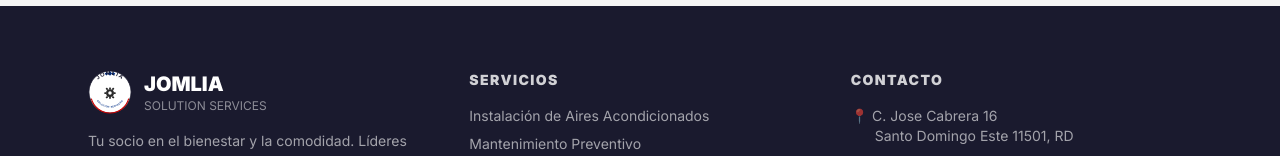
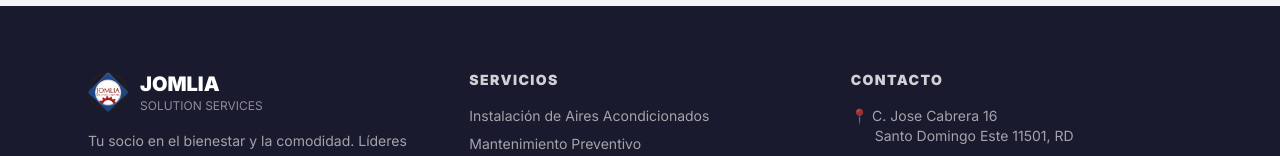
Before and after one commit to FreddyAquinoPortes/jomlia-landing, a Next.js app: page / in a window 1280 px wide. Shown: the part 4821-4977 px from the top of the page. Built offline with nearby package versions, Linux system fonts and the light colour scheme.

Commit message:
fix: use logo.png in footer matching navbar exactly

```diff
--- a/components/Footer.tsx
+++ b/components/Footer.tsx
@@ -10,7 +10,15 @@ export default function Footer() {
           {/* Brand */}
           <div>
             <div className="flex items-center gap-3 mb-4">
-              <Image src="/logo.svg" alt="Jomlia Logo" width={44} height={44} priority />
+              <Image
+                src="/logo.png"
+                alt="Jomlia Solution Services"
+                width={44}
+                height={44}
+                priority
+                loading="eager"
+                className="h-10 w-10 object-contain block shrink-0"
+              />
               <div>
                 <div className="font-black text-xl">JOMLIA</div>
                 <div className="text-white/50 text-xs">SOLUTION SERVICES</div>
```
